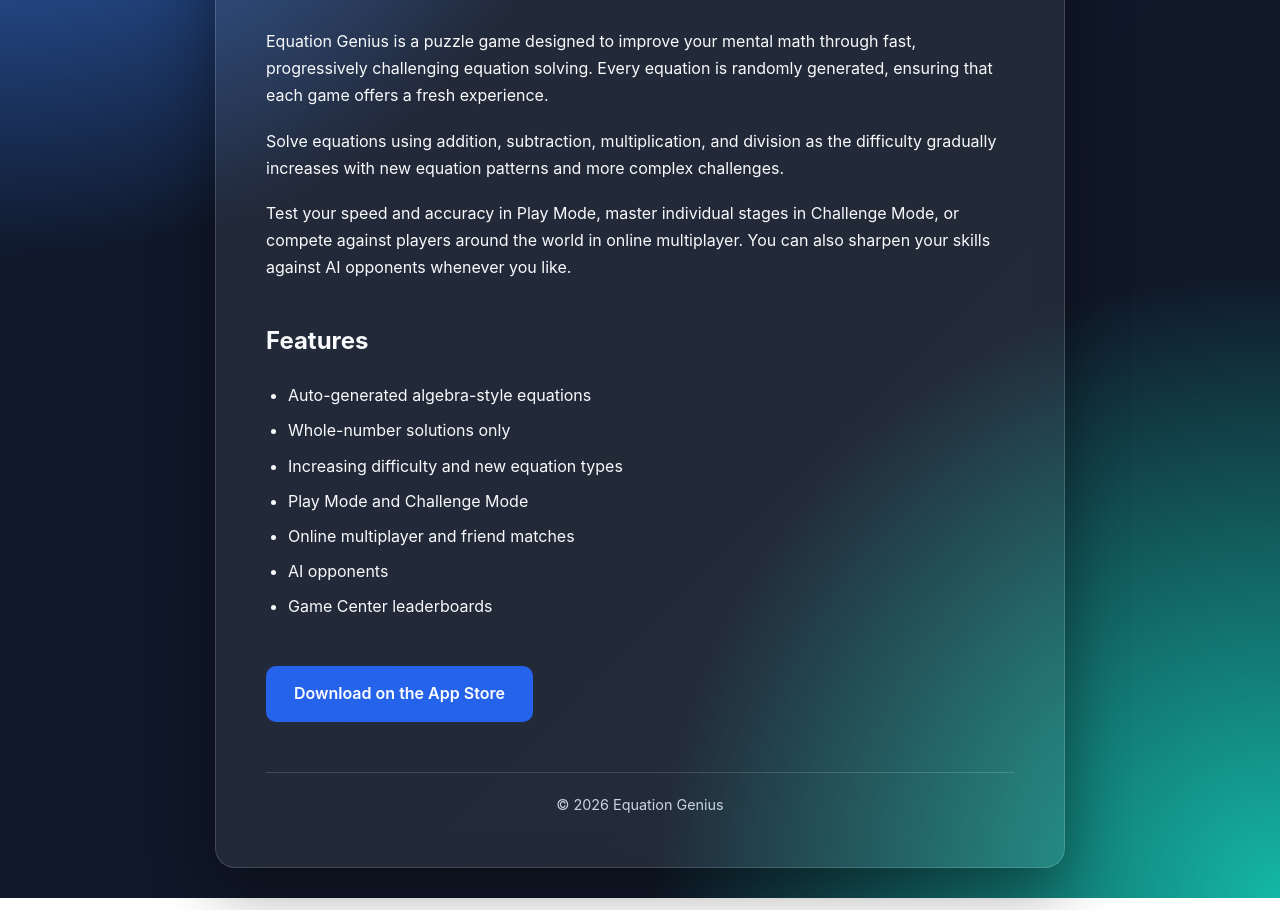
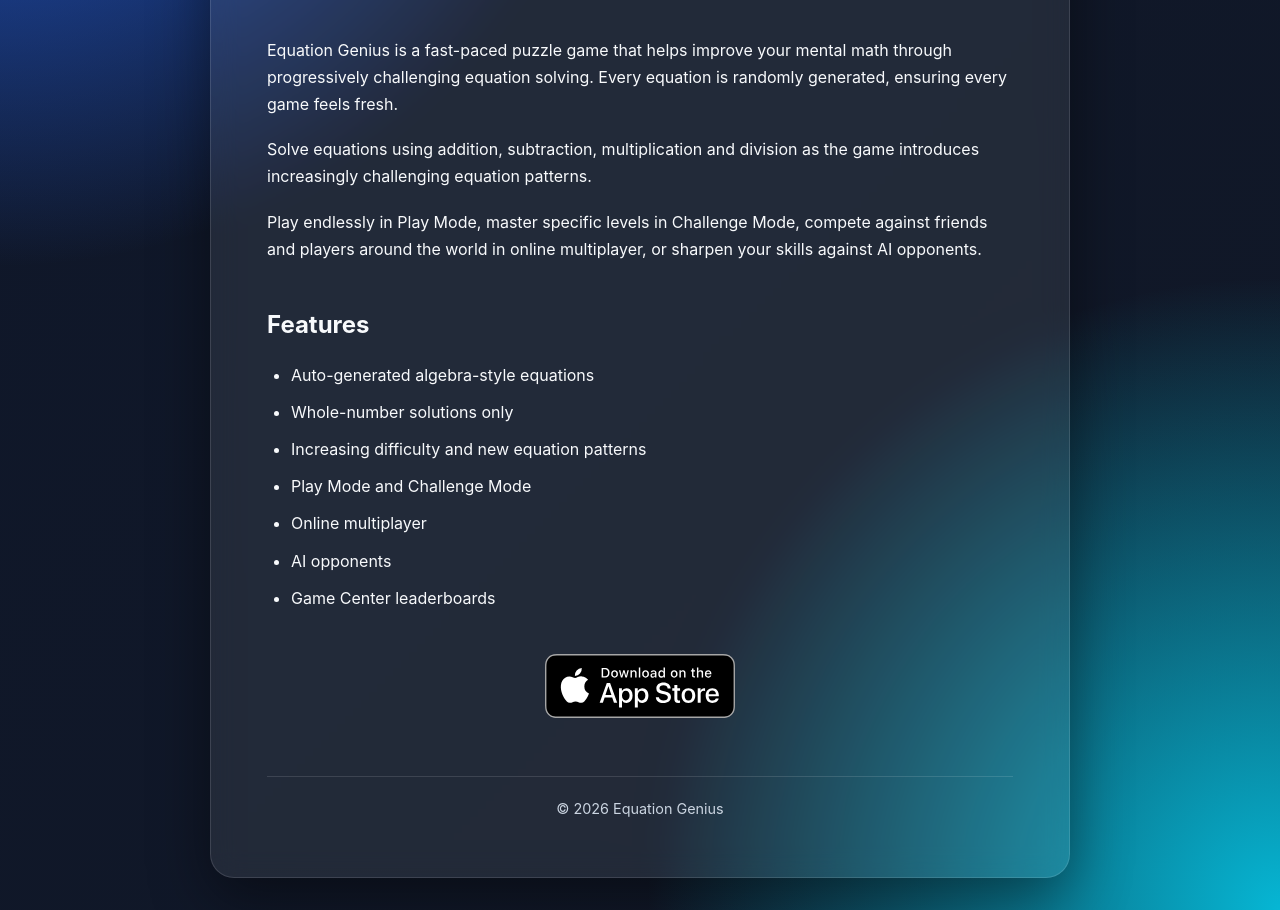
Before and after one commit to erdocoder/erdocoder.github.io, a plain HTML site: page index.html in a window 1280 px wide. Shown: the part 366-1276 px from the top of the page. Drawn offline with Linux system fonts and the light colour scheme.

Commit message:
Update index.html

```diff
--- a/index.html
+++ b/index.html
@@ -6,7 +6,8 @@
 
     <title>Equation Genius – Mental Math & Equation Game</title>
 
-    <meta name="description" content="Equation Genius is an equation game for iPhone that challenges your mental math skills with auto-generated algebra-style equations, Challenge Mode, online multiplayer, and AI opponents.">
+    <meta name="description"
+          content="Equation Genius is a puzzle game that improves your mental math by solving auto-generated algebra-style equations. Challenge yourself, compete online, and practice against AI opponents.">
 
     <style>
         * {
@@ -15,31 +16,38 @@
 
         body {
             margin: 0;
-            font-family: -apple-system, BlinkMacSystemFont, "Segoe UI", Roboto, Arial, sans-serif;
+            font-family: -apple-system, BlinkMacSystemFont, "Segoe UI",
+                         Roboto, Helvetica, Arial, sans-serif;
             line-height: 1.7;
             color: #f8fafc;
 
             background:
-                radial-gradient(circle at top left, #3b82f6 0%, transparent 35%),
-                radial-gradient(circle at bottom right, #14b8a6 0%, transparent 35%),
+                radial-gradient(circle at top left, #2563eb 0%, transparent 35%),
+                radial-gradient(circle at bottom right, #06b6d4 0%, transparent 35%),
                 linear-gradient(135deg, #0f172a, #111827);
 
             min-height: 100vh;
+
             display: flex;
             justify-content: center;
             align-items: center;
-            padding: 30px;
+
+            padding: 32px;
         }
 
         .card {
             width: 100%;
-            max-width: 850px;
-            background: rgba(255,255,255,0.08);
+            max-width: 860px;
+
+            background: rgba(255,255,255,.08);
             backdrop-filter: blur(14px);
-            border: 1px solid rgba(255,255,255,.15);
-            border-radius: 20px;
-            padding: 50px;
-            box-shadow: 0 20px 60px rgba(0,0,0,.4);
+
+            border: 1px solid rgba(255,255,255,.12);
+            border-radius: 24px;
+
+            padding: 56px;
+
+            box-shadow: 0 20px 60px rgba(0,0,0,.45);
         }
 
         .app-icon {
@@ -47,71 +55,100 @@
             height: 120px;
             display: block;
             margin: 0 auto 24px;
-            border-radius: 24px;
-            box-shadow: 0 12px 30px rgba(0,0,0,.35);
+
+            border-radius: 26px;
+
+            box-shadow: 0 10px 30px rgba(0,0,0,.4);
         }
 
         h1 {
             margin: 0;
             text-align: center;
             font-size: 3rem;
+            font-weight: 700;
         }
 
         .tagline {
             text-align: center;
-            font-size: 1.3rem;
             color: #cbd5e1;
-            margin: 16px 0 36px;
-        }
-
-        h2 {
-            margin-top: 40px;
+            font-size: 1.25rem;
+            margin: 14px 0 40px;
         }
 
         p {
             margin-bottom: 18px;
         }
 
+        h2 {
+            margin-top: 42px;
+            margin-bottom: 16px;
+        }
+
         ul {
-            padding-left: 22px;
+            padding-left: 24px;
         }
 
         li {
-            margin-bottom: 8px;
+            margin-bottom: 10px;
         }
 
-        .button {
-            display: inline-block;
-            margin-top: 30px;
-            padding: 14px 28px;
-            background: #2563eb;
-            color: white;
-            text-decoration: none;
-            border-radius: 10px;
-            font-weight: 600;
-            transition: background .2s;
+        .store {
+            text-align: center;
+            margin-top: 42px;
         }
 
-        .button:hover {
-            background: #1d4ed8;
+        .store img {
+            width: 190px;
+            transition: transform .2s ease;
+        }
+
+        .store img:hover {
+            transform: scale(1.03);
         }
 
         footer {
+            text-align: center;
             margin-top: 50px;
             padding-top: 20px;
-            border-top: 1px solid rgba(255,255,255,.15);
+            border-top: 1px solid rgba(255,255,255,.12);
             color: #cbd5e1;
             font-size: .9rem;
-            text-align: center;
+        }
+
+        @media (max-width: 700px) {
+
+            .card {
+                padding: 32px;
+            }
+
+            h1 {
+                font-size: 2.3rem;
+            }
+
+            .tagline {
+                font-size: 1.1rem;
+            }
+
+            .app-icon {
+                width: 96px;
+                height: 96px;
+            }
+
+            .store img {
+                width: 170px;
+            }
         }
     </style>
+
 </head>
 
 <body>
 
 <div class="card">
 
-    <img src="app-icon.png" alt="Equation Genius App Icon" class="app-icon">
+    <img src="app-icon.png"
+         alt="Equation Genius App Icon"
+         class="app-icon">
 
     <h1>Equation Genius</h1>
 
@@ -120,15 +157,15 @@
     </p>
 
     <p>
-        Equation Genius is a puzzle game designed to improve your mental math through fast, progressively challenging equation solving. Every equation is randomly generated, ensuring that each game offers a fresh experience.
+        Equation Genius is a fast-paced puzzle game that helps improve your mental math through progressively challenging equation solving. Every equation is randomly generated, ensuring every game feels fresh.
     </p>
 
     <p>
-        Solve equations using addition, subtraction, multiplication, and division as the difficulty gradually increases with new equation patterns and more complex challenges.
+        Solve equations using addition, subtraction, multiplication and division as the game introduces increasingly challenging equation patterns.
     </p>
 
     <p>
-        Test your speed and accuracy in Play Mode, master individual stages in Challenge Mode, or compete against players around the world in online multiplayer. You can also sharpen your skills against AI opponents whenever you like.
+        Play endlessly in Play Mode, master specific levels in Challenge Mode, compete against friends and players around the world in online multiplayer, or sharpen your skills against AI opponents.
     </p>
 
     <h2>Features</h2>
@@ -136,19 +173,23 @@
     <ul>
         <li>Auto-generated algebra-style equations</li>
         <li>Whole-number solutions only</li>
-        <li>Increasing difficulty and new equation types</li>
+        <li>Increasing difficulty and new equation patterns</li>
         <li>Play Mode and Challenge Mode</li>
-        <li>Online multiplayer and friend matches</li>
+        <li>Online multiplayer</li>
         <li>AI opponents</li>
         <li>Game Center leaderboards</li>
     </ul>
 
-    <a class="button"
-       href="https://apps.apple.com/se/app/equation-genius/id1475407618"
-       target="_blank"
-       rel="noopener noreferrer">
-        Download on the App Store
-    </a>
+    <div class="store">
+        <a href="https://apps.apple.com/se/app/equation-genius/id1475407618"
+           target="_blank"
+           rel="noopener noreferrer">
+
+            <img src="app-store-badge.svg"
+                 alt="Download on the App Store">
+
+        </a>
+    </div>
 
     <footer>
         © 2026 Equation Genius
```
